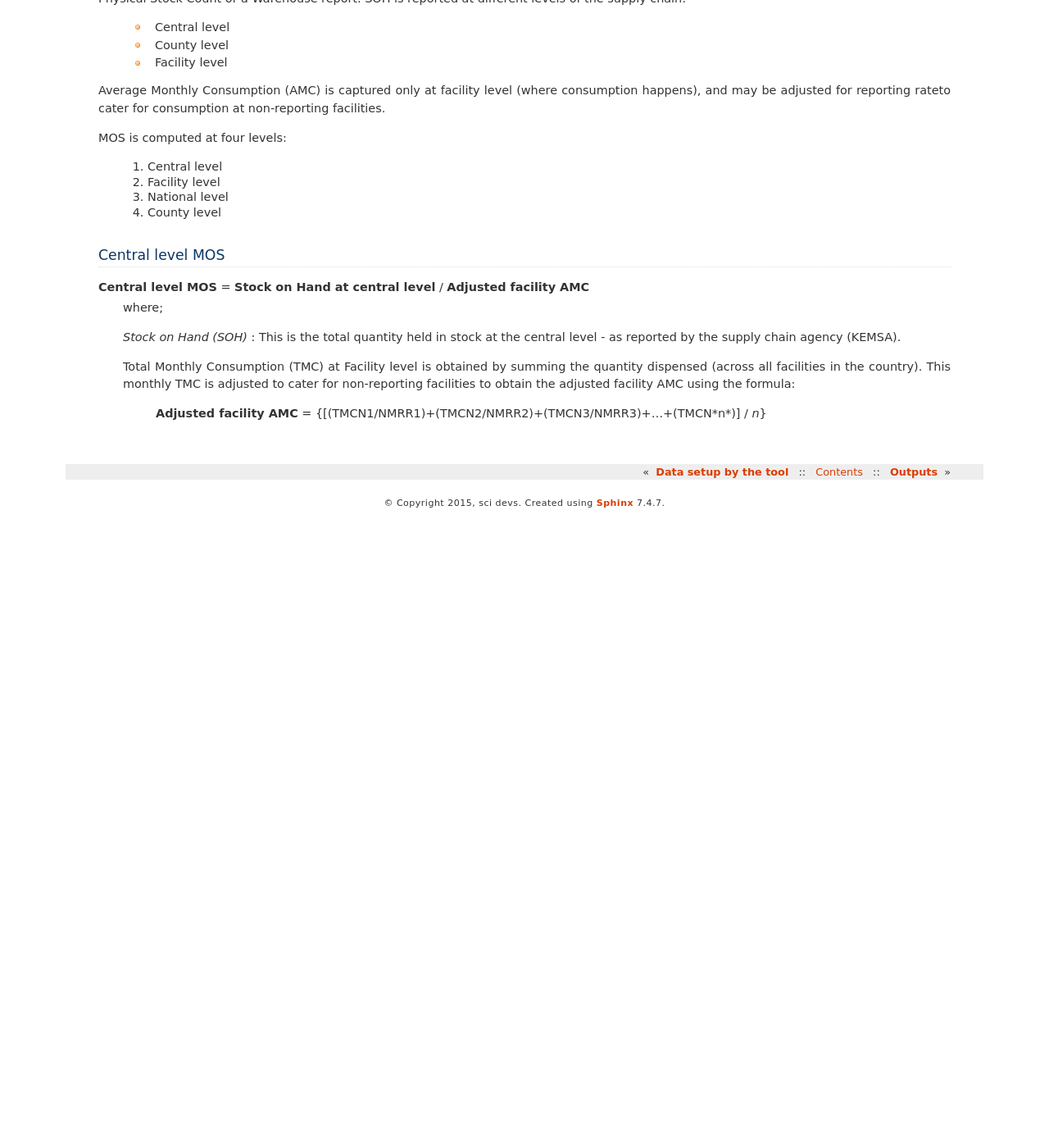
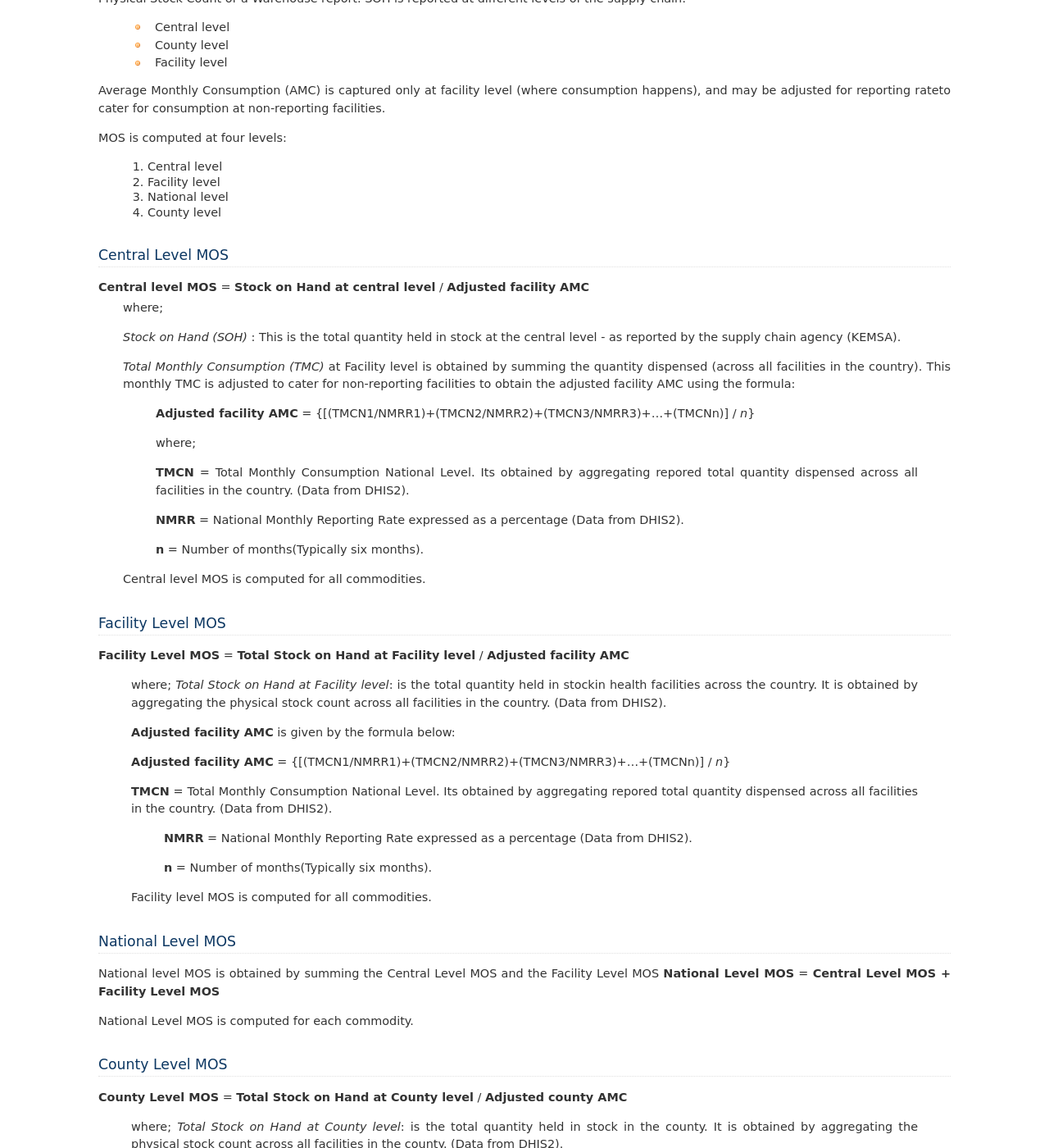
Before and after one commit to ezekielmogaka/Stock_status_monitoring_documentation, a Sphinx documentation site: the page built from source/Processes.rst, in a window 1280 px wide and 1400 px high, scrolled down 362 px. Shown: the whole window at 82% size. Built offline with Sphinx 7.4.7, drawn with Linux system fonts in a browser that asks for light colours; before the commit the page ends 992 px from its top, so only the background shows below that; some of the changed text lies outside the part shown.

Commit message:
Changes on the processes and outputs

```diff
--- a/source/Processes.rst
+++ b/source/Processes.rst
@@ -28,18 +28,78 @@ MOS is computed at four levels:
 	#. County level
 
 
-Central level MOS
+Central Level MOS
 ------------------
 **Central level MOS** = **Stock on Hand at central level** / **Adjusted facility AMC**
 	where;
 
 	*Stock on Hand (SOH)* : This is the total quantity held in stock at the central level - as reported by the supply chain agency (KEMSA).
 
-	Total Monthly Consumption (TMC) at Facility level is obtained by summing the quantity dispensed (across all facilities in the country). This monthly TMC is adjusted to cater for non-reporting facilities to obtain the adjusted facility AMC using the formula:
+	*Total Monthly Consumption (TMC)* at Facility level is obtained by summing the quantity dispensed (across all facilities in the country). This monthly TMC is adjusted to cater for non-reporting facilities to obtain the adjusted facility AMC using the formula:
 
-		**Adjusted facility AMC** = {[(TMCN1/NMRR1)+(TMCN2/NMRR2)+(TMCN3/NMRR3)+...+(TMCN*n*)] / *n*}
+		**Adjusted facility AMC** = {[(TMCN1/NMRR1)+(TMCN2/NMRR2)+(TMCN3/NMRR3)+...+(TMCNn)] / *n*}
+
+		where;
+
+		**TMCN** = Total Monthly Consumption National Level. Its obtained by aggregating repored total quantity dispensed across all facilities in the country. (Data from DHIS2).
+
+		**NMRR** = National Monthly Reporting Rate expressed as a percentage (Data from DHIS2).
+
+		**n** = Number of months(Typically six months).
+
+	Central level MOS is computed for all commodities.
 
 
+Facility Level MOS
+--------------------
+**Facility Level MOS** = **Total Stock on Hand at Facility level** / **Adjusted facility AMC**
+
+	where;
+	*Total Stock on Hand at Facility level*: is the total quantity held in stockin health facilities across the country. It is obtained by aggregating the physical stock count across all facilities in the country. (Data from DHIS2).
+
+
+	**Adjusted facility AMC** is given by the formula below:
+
+	**Adjusted facility AMC** = {[(TMCN1/NMRR1)+(TMCN2/NMRR2)+(TMCN3/NMRR3)+...+(TMCNn)] / *n*}
+
+	**TMCN** = Total Monthly Consumption National Level. Its obtained by aggregating repored total quantity dispensed across all facilities in the country. (Data from DHIS2).
+
+		**NMRR** = National Monthly Reporting Rate expressed as a percentage (Data from DHIS2).
+
+		**n** = Number of months(Typically six months).
+
+	Facility level MOS is computed for all commodities.
+
+
+National Level MOS
+--------------------
+National level MOS is obtained by summing the Central Level MOS and the Facility Level MOS
+**National Level MOS** = **Central Level MOS + Facility Level MOS**
+
+National Level MOS is computed for each commodity.
+
+
+County Level MOS
+--------------------
+**County Level MOS** = **Total Stock on Hand at County level** / **Adjusted county AMC**
+
+	where;
+	*Total Stock on Hand at County level*: is the total quantity held in stock in the county. It is obtained by aggregating the physical stock count across all facilities in the county. (Data from DHIS2).
+
+
+	**Adjusted County AMC** is given by the formula below:
+
+	**Adjusted County AMC** = {[(TMCC1/NMRR1)+(TMCC2/NMRR2)+(TMCC3/NMRR3)+...+(TMCCn)] / *n*}
+
+	**TMCC** = Total Monthly Consumption County Level. Its obtained by aggregating repored total quantity dispensed across all facilities in the county. (Data from DHIS2).
+
+	**NMRR** = National Monthly Reporting Rate expressed as a percentage (Data from DHIS2).
+
+	**n** = Number of months(Typically six months).
+
+	County level MOS is computed for each county for all commodities.
+
+Using the processes/formulas provided above, the tool should produce the outputs shown below:
 
 
 
```
Also changed, not shown: source/Outputs.rst (+37 -15 lines), source/images/county_level.png (added), source/images/facility_level.png (added), 10 other files.
